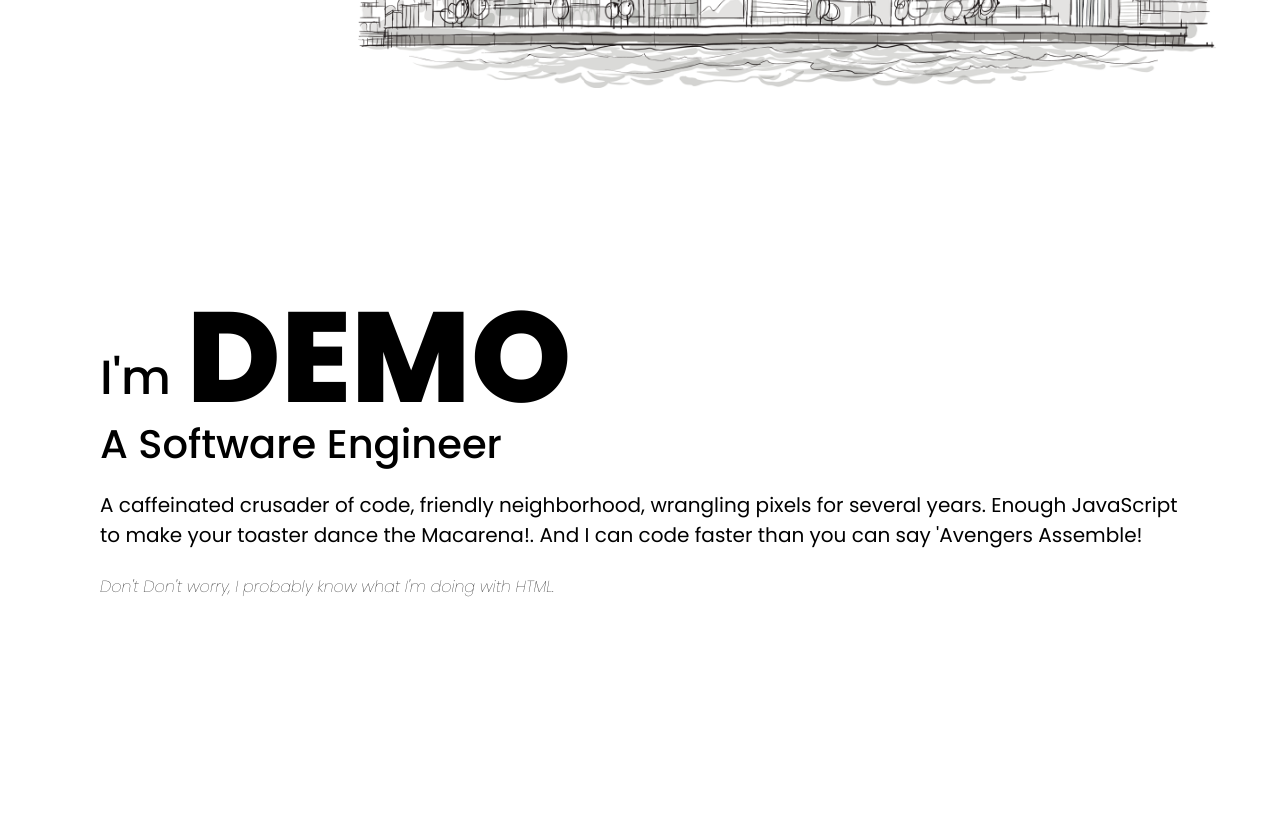
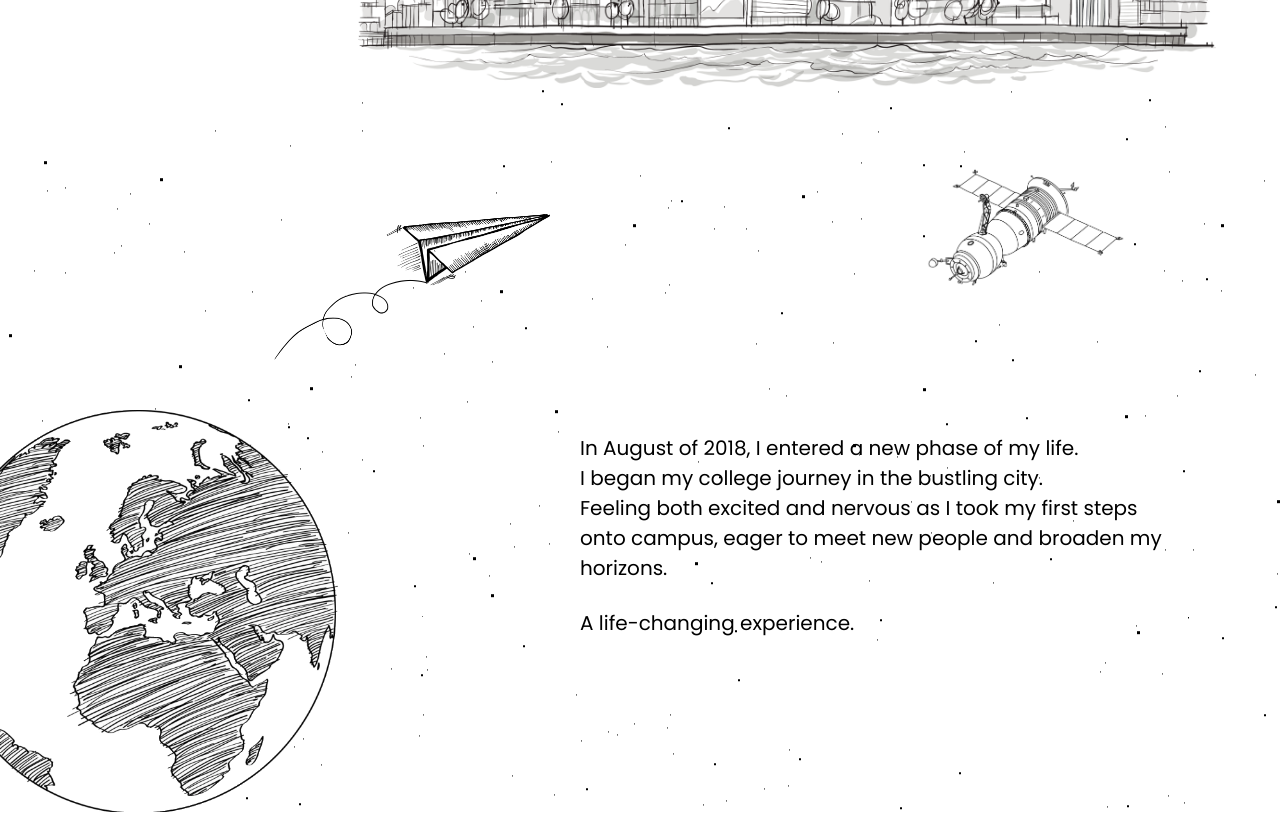
Before and after one commit to phuc-create/me-v3, a React (Create React App) app: page /about-me in a window 1280 px wide. Shown: the part 2160-2974 px from the top of the page. Built offline with nearby package versions, Linux system fonts and the light colour scheme.

Commit message:
added base for discover page

```diff
--- a/src/pages/Hero/Hero.tsx
+++ b/src/pages/Hero/Hero.tsx
@@ -1,7 +1,7 @@
 import React from 'react'
 import { Section } from '../../components'
 import './styles.scss'
-import { College, HomeTown, Introduce } from './components'
+import { College, Discover, HomeTown, Introduce } from './components'
 
 const Hero = () => {
   return (
@@ -9,6 +9,7 @@ const Hero = () => {
       <Introduce />
       <HomeTown />
       <College />
+      <Discover />
       {/* TESTING */}
       <Section className="hero">
         <div className="text-wrapper">
--- a/src/pages/Hero/components/College/styles.scss
+++ b/src/pages/Hero/components/College/styles.scss
@@ -20,7 +20,6 @@
     width: 67%;
     max-width: 1000px;
     background-position: bottom;
-    background-repeat: repeat-x;
   }
 
   .paper-plane {
--- /dev/null
+++ b/src/pages/Hero/components/Discover/Discover.tsx
@@ -0,0 +1,33 @@
+import React from 'react'
+import { Section, Text, TextGroup } from '../../../../components'
+import { StarParallax } from './components'
+import Rada from '../../../../assets/rada.png'
+import Earth from '../../../../assets/earth.png'
+import PaperPlane from '../../../../assets/paper-plane.png'
+import './styles.scss'
+
+const Discover = () => {
+  return (
+    <Section mainChildren={<StarParallax />} className="discover">
+      <img className="rada" src={Rada} alt="rada" />
+      <img className="earth" src={Earth} alt="Earth" />
+      <img className="paper-plane" src={PaperPlane} alt="show" />
+      <TextGroup className="discover-text">
+        <Text size={1.25}>
+          In August of 2018, I entered a new phase of my life.
+        </Text>
+        <Text size={1.25}>
+          I began my college journey in the bustling city.
+        </Text>
+        <Text size={1.25}>
+          Feeling both excited and nervous as I took my first steps onto campus,
+          eager to meet new people and broaden my horizons.
+        </Text>
+        <br />
+        <Text size={1.25}>A life-changing experience.</Text>
+      </TextGroup>
+    </Section>
+  )
+}
+
+export default Discover
--- /dev/null
+++ b/src/pages/Hero/components/Discover/components/StarParallax/StarParallax.tsx
@@ -0,0 +1,14 @@
+import React from 'react'
+import './styles.scss'
+
+const StarParallax = () => {
+  return (
+    <div className="stars-group">
+      <div id="stars"></div>
+      <div id="stars2"></div>
+      <div id="stars3"></div>
+    </div>
+  )
+}
+
+export default StarParallax
--- /dev/null
+++ b/src/pages/Hero/components/Discover/components/StarParallax/index.ts
@@ -0,0 +1,3 @@
+import StarParallax from './StarParallax'
+
+export default StarParallax
--- /dev/null
+++ b/src/pages/Hero/components/Discover/components/StarParallax/styles.scss
@@ -0,0 +1,118 @@
+// @import "compass";
+
+
+// n is number of stars required
+@function multiple-box-shadow ($n) {
+  $value: '#{random(2000)}px #{random(2000)}px #000';
+
+  @for $i from 2 through $n {
+    $value: '#{$value} , #{random(2000)}px #{random(2000)}px #000';
+  }
+
+  @return unquote($value);
+}
+
+$shadows-small: multiple-box-shadow(700);
+$shadows-medium: multiple-box-shadow(200);
+$shadows-big: multiple-box-shadow(100);
+
+// html {
+//   height: 100%;
+//   background: radial-gradient(ellipse at bottom, #1B2735 0%, #090A0F 100%);
+//   overflow: hidden;
+// }
+.stars-group {
+  position: absolute;
+  top: 0;
+  left: 0;
+  width: 100%;
+  height: 100%;
+  overflow: hidden;
+}
+
+#stars {
+  width: 1px;
+  height: 1px;
+  background: transparent;
+  box-shadow: $shadows-small;
+  animation: animStar 50s linear infinite;
+
+  &:after {
+    content: " ";
+    position: absolute;
+    top: 2000px;
+    width: 1px;
+    height: 1px;
+    background: transparent;
+    box-shadow: $shadows-small;
+  }
+}
+
+#stars2 {
+  width: 2px;
+  height: 2px;
+  background: transparent;
+  box-shadow: $shadows-medium;
+  animation: animStar 100s linear infinite;
+
+  &:after {
+    content: " ";
+    position: absolute;
+    top: 2000px;
+    width: 2px;
+    height: 2px;
+    background: transparent;
+    box-shadow: $shadows-medium;
+  }
+}
+
+#stars3 {
+  width: 3px;
+  height: 3px;
+  background: transparent;
+  box-shadow: $shadows-big;
+  animation: animStar 150s linear infinite;
+
+  &:after {
+    content: " ";
+    position: absolute;
+    top: 2000px;
+    width: 3px;
+    height: 3px;
+    background: transparent;
+    box-shadow: $shadows-big;
+  }
+}
+
+// #title {
+//   position: absolute;
+//   top: 50%;
+//   left: 0;
+//   right: 0;
+
+//   color: #FFF;
+//   text-align: center;
+//   font-family: 'lato', sans-serif;
+//   font-weight: 300;
+//   font-size: 50px;
+//   letter-spacing: 10px;
+
+//   margin-top: -60px;
+//   padding-left: 10px;
+
+//   span {
+//     background: -webkit-linear-gradient(white, #38495a);
+//     -webkit-background-clip: text;
+//     -webkit-text-fill-color: transparent;
+//   }
+// }
+
+@keyframes animStar {
+  from {
+    transform: translateY(0px);
+  }
+
+  to {
+    transform: translateY(-2000px);
+  }
+}
--- /dev/null
+++ b/src/pages/Hero/components/Discover/components/index.ts
@@ -0,0 +1,3 @@
+import StarParallax from './StarParallax'
+
+export { StarParallax }
--- /dev/null
+++ b/src/pages/Hero/components/Discover/index.ts
@@ -0,0 +1 @@
+export { default } from './Discover'
--- /dev/null
+++ b/src/pages/Hero/components/Discover/styles.scss
@@ -0,0 +1,70 @@
+@use "../../../../scss/root" as *;
+@use "../../../../scss/mixin.scss" as *;
+@use "../../../../scss/responsive.scss" as *;
+
+.discover {
+  background: radial-gradient(ellipse at bottom, #ffffff 0%, #ffffff 100%);
+  height: calc(100vh - 4.75rem);
+  overflow: hidden;
+
+  &-text {
+    width: 600px;
+    position: absolute;
+    bottom: 20%;
+    right: 0%;
+  }
+
+  .rada {
+    position: absolute;
+    width: 200px;
+    top: 5%;
+    right: 5%;
+    transform-origin: center;
+
+    @include table {
+      width: 285px;
+      bottom: 10%;
+    }
+
+    @include mobile {
+      right: -5%;
+    }
+  }
+
+  .earth {
+    position: absolute;
+    width: 50%;
+    max-width: 400px;
+    min-width: 350px;
+    bottom: -8%;
+    left: -15%;
+    transform-origin: center;
+
+    // @include table {
+    //   width: 285px;
+    //   bottom: 10%;
+    // }
+
+    // @include mobile {
+    //   right: -5%;
+    // }
+  }
+
+  .paper-plane {
+    position: absolute;
+    width: 300px;
+    top: 0%;
+    left: 15%;
+    transform-origin: center;
+    transform: scaleX(-1);
+
+    // @include table {
+    //   width: 285px;
+    //   bottom: 10%;
+    // }
+
+    // @include mobile {
+    //   right: -5%;
+    // }
+  }
+}
--- a/src/pages/Hero/components/index.ts
+++ b/src/pages/Hero/components/index.ts
@@ -1,5 +1,6 @@
 import College from './College'
+import Discover from './Discover'
 import HomeTown from './HomeTown'
 import Introduce from './Introduce'
 
-export { Introduce, HomeTown, College }
+export { Introduce, HomeTown, College, Discover }
```
Also changed, not shown: src/assets/earth.png (added).
